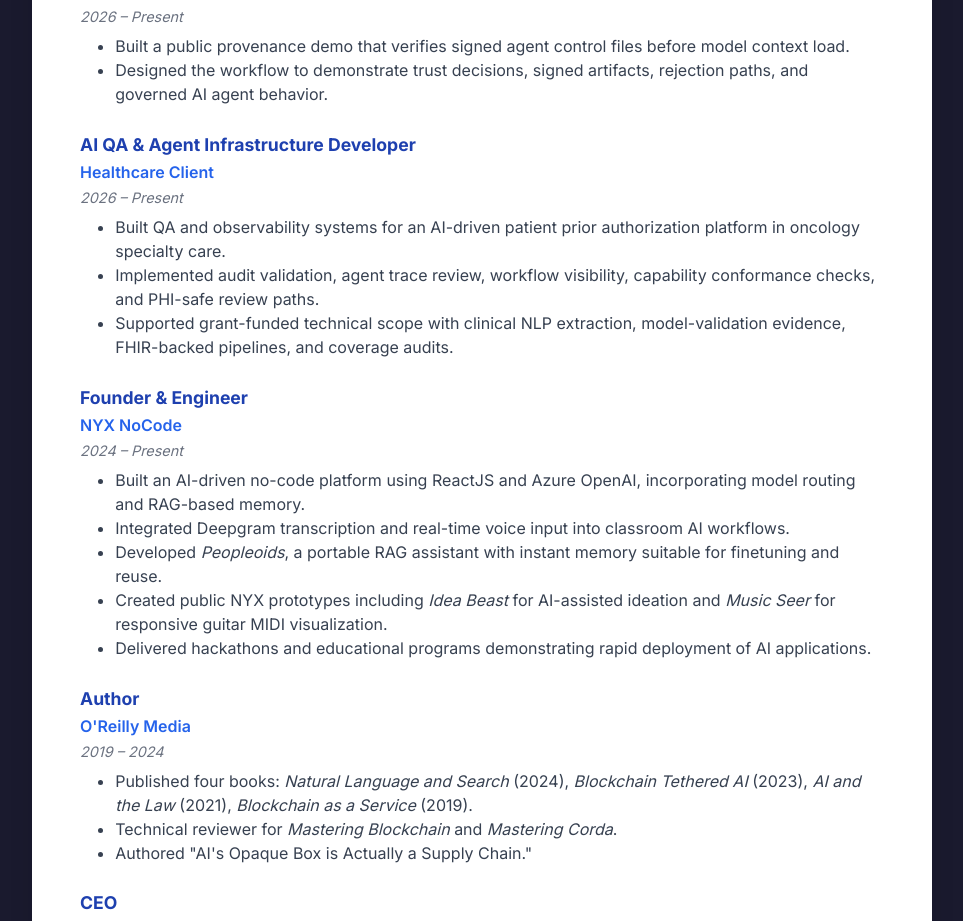
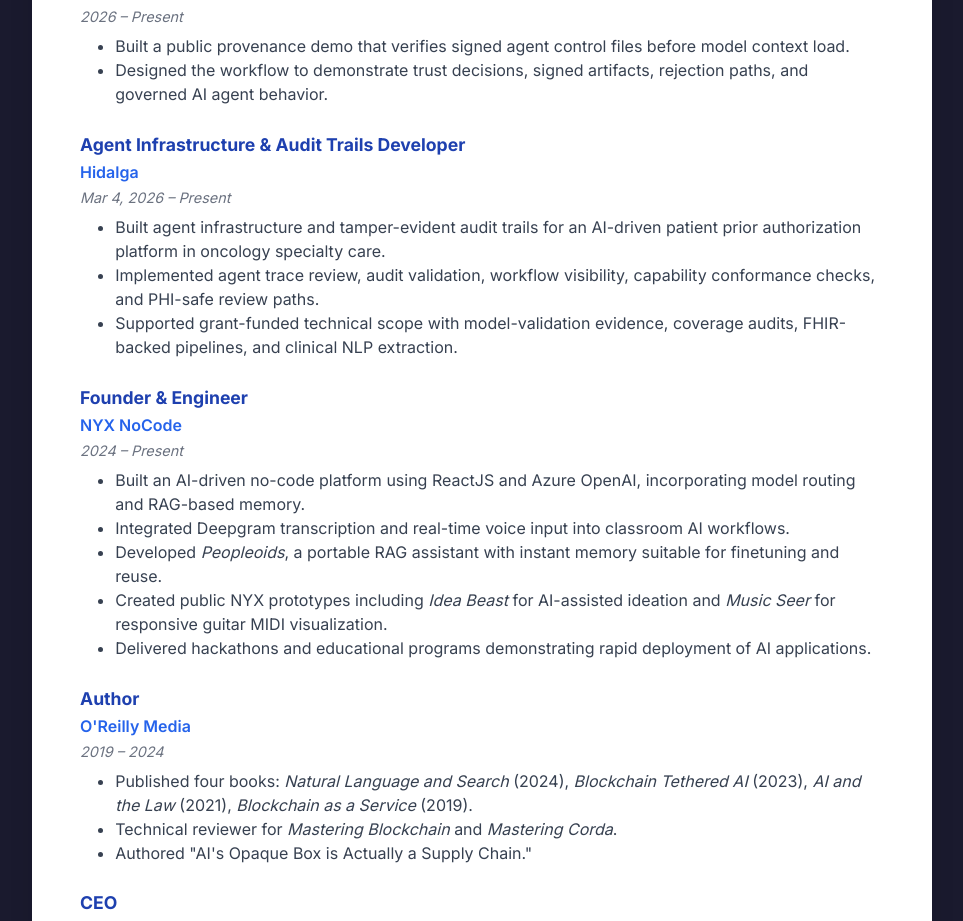
Before and after one commit to kilroyblockchain/karenkilroy, a React (Create React App) app: page /resume in a window 1280 px wide. Shown: the part 1644-2565 px from the top of the page, without its empty margins (158-1121 px from the left). Built offline with nearby package versions, Linux system fonts and the light colour scheme.

Commit message:
update resume for hidalga

```diff
--- a/src/Resume.js
+++ b/src/Resume.js
@@ -6,8 +6,8 @@
 
   const handleDownloadPdfClick = () => {
     const link = document.createElement('a');
-    link.href = '/Karen_Kilroy-Resume-August_2025.pdf';
-    link.download = 'Karen_Kilroy-Resume-August_2025.pdf';
+    link.href = '/Karen_Kilroy-Resume-August_2026.pdf';
+    link.download = 'Karen_Kilroy-Resume-August_2026.pdf';
     link.click();
   };
 
@@ -68,7 +68,7 @@
             of NYX NoCode, an AI-driven web application builder enabling natural-language app creation for classrooms
             and rapid prototyping. Creator of Free2PA, a public provenance demo for signed agent control files.
             Creator of Phyllis, a fulfillment API for bot-built commerce storefronts.
-            Recent work includes QA and observability systems for AI-driven patient prior
+            Current Hidalga work focuses on agent infrastructure and audit trails for AI-driven patient prior
             authorization workflows in oncology. O'Reilly author of four books on AI and emerging technologies. Proven
             track record in product innovation, technical communication, and industry standards leadership as Co-Chair
             of the C2PA AI/ML Task Force and contributor to the SMPTE/ETC AI/ML Task Force.
@@ -156,15 +156,15 @@
             </div>
           </article>
 
-          <article className="job" aria-label="AI QA and Agent Infrastructure work for a healthcare client">
-            <p className="job-title">AI QA &amp; Agent Infrastructure Developer</p>
-            <p className="job-company">Healthcare Client</p>
-            <p className="job-dates">2026 – Present</p>
+          <article className="job" aria-label="Agent Infrastructure and Audit Trails Developer at Hidalga">
+            <p className="job-title">Agent Infrastructure &amp; Audit Trails Developer</p>
+            <p className="job-company">Hidalga</p>
+            <p className="job-dates">Mar 4, 2026 – Present</p>
             <div className="job-desc">
               <ul>
-                <li>Built QA and observability systems for an AI-driven patient prior authorization platform in oncology specialty care.</li>
-                <li>Implemented audit validation, agent trace review, workflow visibility, capability conformance checks, and PHI-safe review paths.</li>
-                <li>Supported grant-funded technical scope with clinical NLP extraction, model-validation evidence, FHIR-backed pipelines, and coverage audits.</li>
+                <li>Built agent infrastructure and tamper-evident audit trails for an AI-driven patient prior authorization platform in oncology specialty care.</li>
+                <li>Implemented agent trace review, audit validation, workflow visibility, capability conformance checks, and PHI-safe review paths.</li>
+                <li>Supported grant-funded technical scope with model-validation evidence, coverage audits, FHIR-backed pipelines, and clinical NLP extraction.</li>
               </ul>
             </div>
           </article>
```
Also changed, not shown: 1 other file (tests, documents, lock files or other folders).
